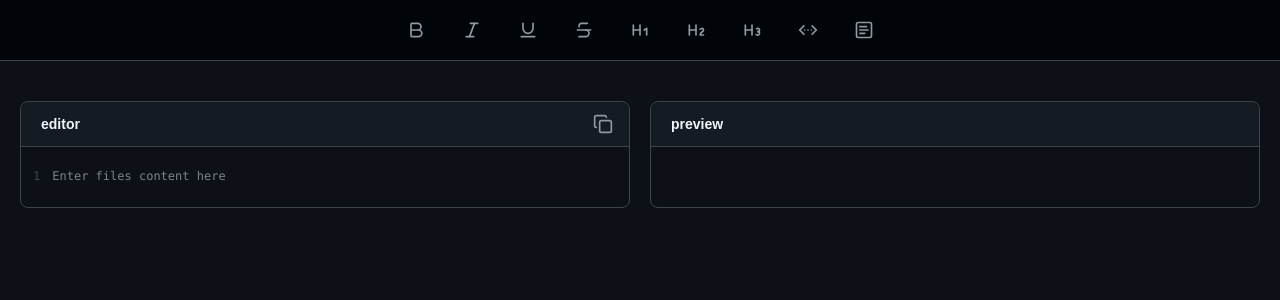
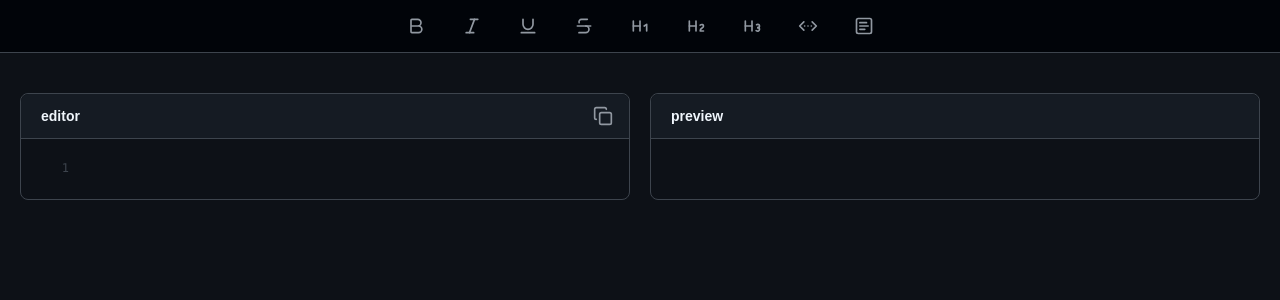
Before and after one commit to Kaimestry/README_Markdown, a React (Vite) app in the folder frontend/: page / in a window 1280 px wide. Shown: the top 300 px of the page. Built offline with nearby package versions, Linux system fonts and the light colour scheme; a web font is replaced by a local one.

Commit message:
fix: line too long got counted or something

```diff
--- a/frontend/src/components/EditorTextarea.tsx
+++ b/frontend/src/components/EditorTextarea.tsx
@@ -18,30 +18,78 @@ export default function EditorTextarea({
   handleInput,
   handleSelect,
 }: EditorTextareaProps) {
+  const lines = text.split("\n");
+
+  let characterIndex = 0;
+
   return (
     <div className="relative w-full">
-      {/* Highlight layer */}
+      {/* Visual editor */}
       <div
         aria-hidden="true"
         className="
-          absolute
-          inset-0
           pointer-events-none
-          whitespace-pre-wrap
-          break-word
+          w-full
           font-mono
           text-xs
           leading-relaxed
-          text-transparent
         "
       >
-        {text.slice(0, selection.start)}
+        {lines.map((line, index) => {
+          const lineStart = characterIndex;
+          const lineEnd = lineStart + line.length;
 
-        <span className="bg-link/40">
-          {text.slice(selection.start, selection.end)}
-        </span>
+          characterIndex += line.length + 1;
 
-        {text.slice(selection.end)}
+          const selectionStart = Math.max(selection.start - lineStart, 0);
+
+          const selectionEnd = Math.min(selection.end - lineStart, line.length);
+
+          const hasSelection =
+            selection.start < lineEnd && selection.end > lineStart;
+
+          return (
+            <div key={index} className="flex w-full">
+              {/* Line number */}
+              <div
+                className="
+                  w-12
+                  shrink-0
+                  select-none
+                  text-right
+                  pr-3
+                  text-border
+                "
+              >
+                {index + 1}
+              </div>
+
+              {/* Text */}
+              <div
+                className="
+                  min-w-0
+                  flex-1
+                  whitespace-pre-wrap
+                  break-normal
+                "
+              >
+                {hasSelection ? (
+                  <>
+                    {line.slice(0, selectionStart)}
+
+                    <span className="bg-link/40">
+                      {line.slice(selectionStart, selectionEnd)}
+                    </span>
+
+                    {line.slice(selectionEnd)}
+                  </>
+                ) : (
+                  line || "\u00A0"
+                )}
+              </div>
+            </div>
+          );
+        })}
       </div>
 
       {/* Actual textarea */}
@@ -52,23 +100,27 @@ export default function EditorTextarea({
         onInput={handleInput}
         onSelect={handleSelect}
         rows={1}
+        wrap="soft"
         spellCheck={false}
         placeholder="Enter files content here"
-        style={{
-          whiteSpace: "pre-wrap",
-        }}
         className="
-          relative
-          block
-          w-full
+          absolute
+          top-0
+          bottom-0
+          left-12
+          right-0
+          w-auto
+          h-full
           resize-none
+          overflow-hidden
           bg-transparent
           border-none
           p-0
           font-mono
           text-xs
           leading-relaxed
-          text-text
+          text-transparent
+          caret-text
           outline-none
           focus:outline-none
           focus:ring-0
--- a/frontend/src/components/FormEditor.tsx
+++ b/frontend/src/components/FormEditor.tsx
@@ -33,8 +33,6 @@ export default function FormEditor({
   handleCopy,
   copied,
 }: FormEditorProps) {
-  const lineCount = text.split("\n").length;
-
   const handleChange = (event: React.ChangeEvent<HTMLTextAreaElement>) => {
     setText(event.target.value);
   };
@@ -61,23 +59,6 @@ export default function FormEditor({
     >
       <form className="w-full py-5 px-3">
         <div className="flex w-full font-mono text-xs leading-relaxed">
-          {/* Line numbers */}
-          <div
-            className="
-              shrink-0
-              select-none
-              text-right
-              pr-3
-              text-border
-            "
-            aria-hidden="true"
-          >
-            {Array.from({ length: lineCount }, (_, index) => (
-              <div key={index}>{index + 1}</div>
-            ))}
-          </div>
-
-          {/* Editor */}
           <EditorTextarea
             text={text}
             selection={selection}
--- a/frontend/src/components/TextToolbar.tsx
+++ b/frontend/src/components/TextToolbar.tsx
@@ -23,7 +23,7 @@ const toolbarItems: FormatName[] = [
 
 export default function TextToolbar({ onFormat }: TextToolbarProps) {
   return (
-    <div className="flex gap-5 justify-center p-3 bg-header border-b border-border">
+    <div className="flex gap-5 justify-center p-2 bg-header border-b border-border sticky top-0 z-50 ">
       {toolbarItems.map((formatName) => {
         const format = markdownFormats[formatName];
 
--- a/frontend/src/screens/HomeScreen.tsx
+++ b/frontend/src/screens/HomeScreen.tsx
@@ -22,8 +22,8 @@ export default function HomeScreen() {
     <main className="min-h-screen bg-background flex flex-col gap-10">
       <TextToolbar onFormat={applyFormat} />
 
-      <div className="flex gap-5 mx-5 items-start">
-        <div className="flex-1 min-w-0">
+      <div className="flex gap-5 mx-5 items-stretch">
+        <div className="flex-1 min-w-0 h-full">
           <FormEditor
             text={text}
             setText={setText}
@@ -35,8 +35,7 @@ export default function HomeScreen() {
             copied={copied}
           />
         </div>
-
-        <div className="flex-1 min-w-0">
+        <div className="flex-1 min-w-0 h-full">
           <Preview text={text} />
         </div>
       </div>
```
